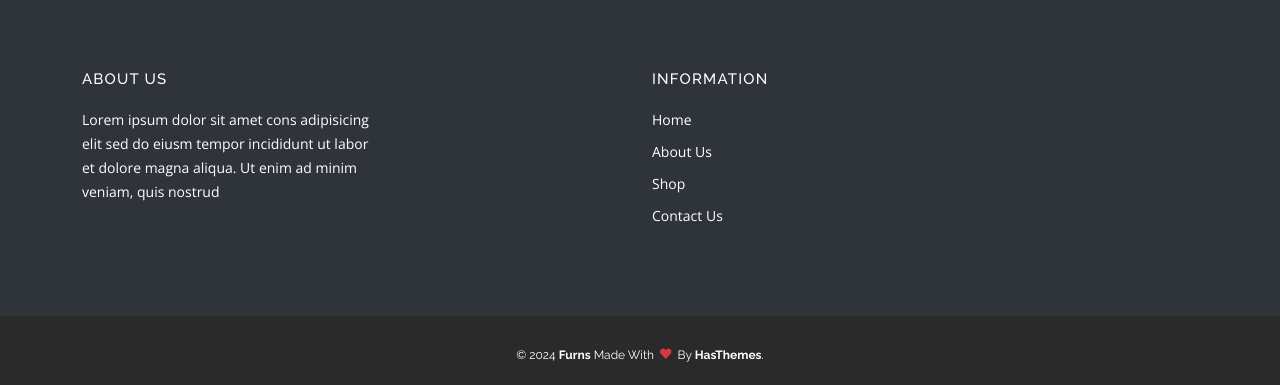
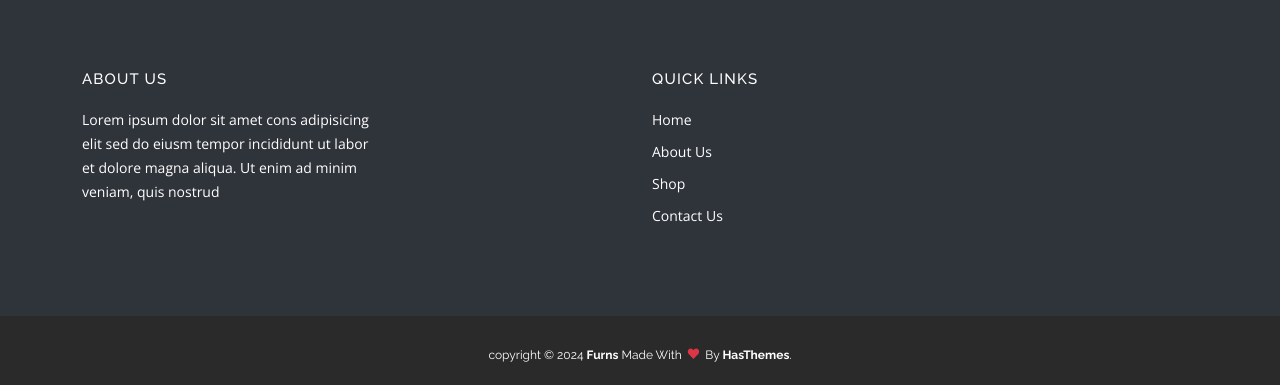
Before and after one commit to githubpraveen123/RPV-4, a plain HTML site: page shop-4-column.html in a window 1280 px wide. Shown: the part 2218-2603 px from the top of the page. Drawn offline with nearby package versions, Linux system fonts and the light colour scheme; files whose address does not match are found by name.

Commit message:
copyright

```diff
--- a/shop-4-column.html
+++ b/shop-4-column.html
@@ -541,7 +541,7 @@
                         <!-- Start single blog -->
                         <div class="col-lg-6 col-lg-3 mb-md-30px mb-lm-30px" data-aos="fade-up" data-aos-delay="400">
                             <div class="single-wedge">
-                                <h4 class="footer-herading">information</h4>
+                                <h4 class="footer-herading">Quick Links</h4>
                                 <div class="footer-links">
                                     <div class="footer-row">
                                         <ul class="align-items-center">
@@ -561,7 +561,7 @@
             <div class="footer-bottom">
                 <div class="container">
                         <div class="text-center">
-                            <p class="copy-text"> © 2024 <strong>Furns</strong> Made With <i class="ion-heart" aria-hidden="true"></i> By <a class="company-name" href="https://hasthemes.com/">
+                            <p class="copy-text"> copyright © 2024 <strong>Furns</strong> Made With <i class="ion-heart" aria-hidden="true"></i> By <a class="company-name" href="https://hasthemes.com/">
                                 <strong> HasThemes</strong></a>.</p>
                         </div>
                 </div>
```
Also changed, not shown: about.html (+2 -2 lines), contact.html (+2 -2 lines), index.html (+2 -2 lines).
